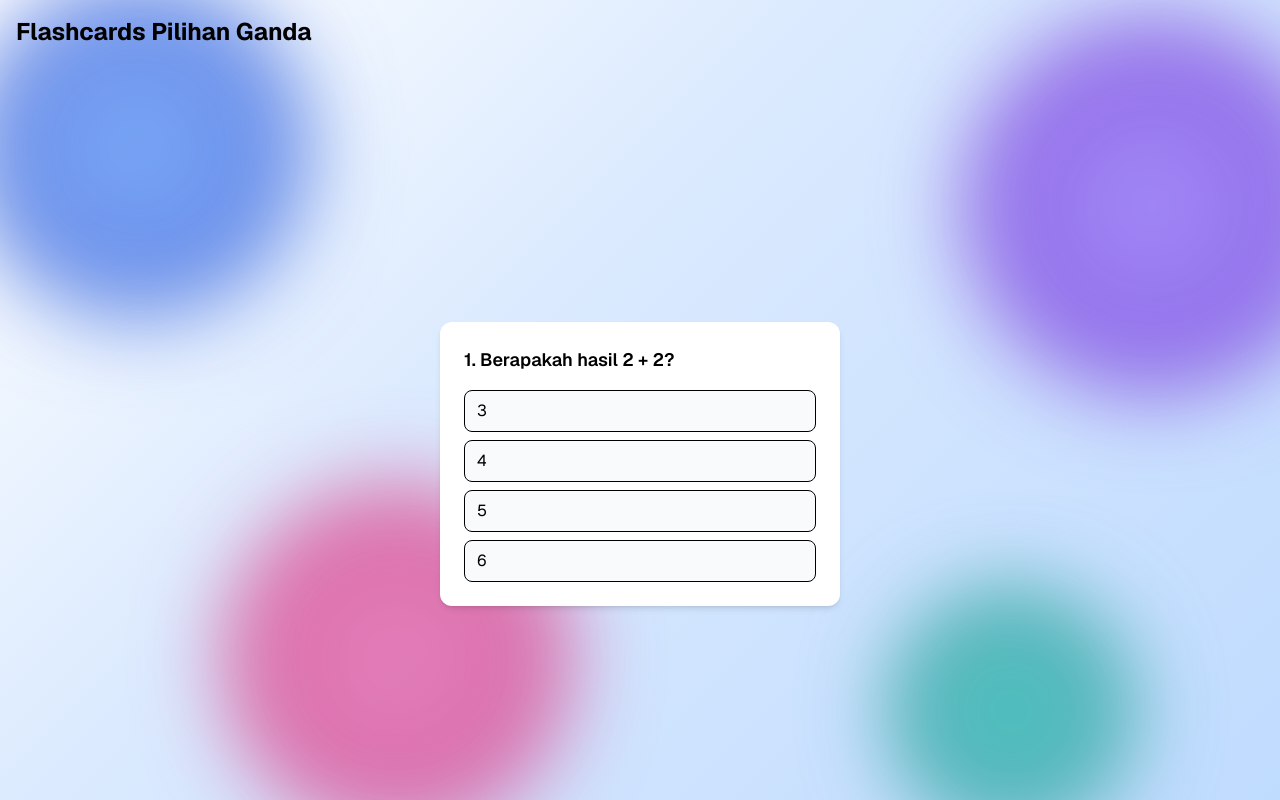
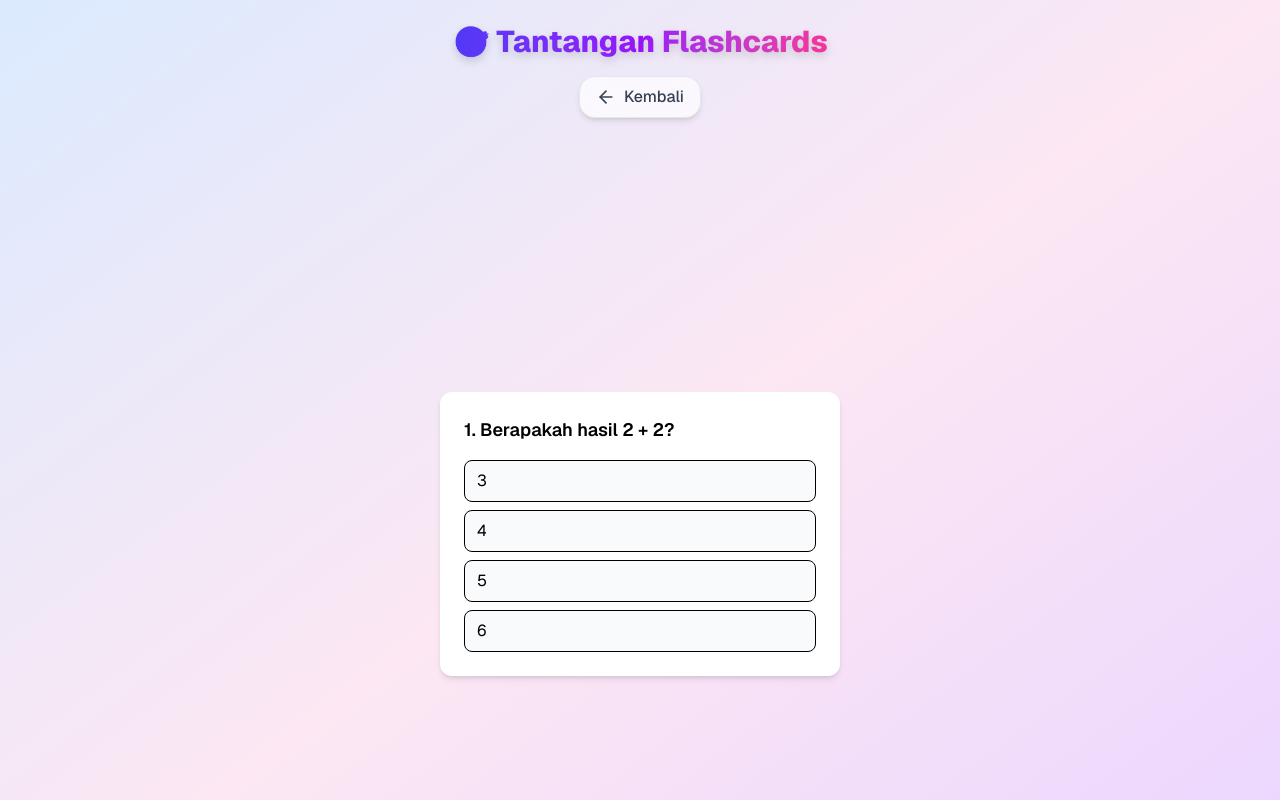
Before and after one commit to Buzzz16/DAY-ONE, a Next.js app: page /flashcards in a window 1280 px wide. Shown: the top 800 px of the page. Built offline with nearby package versions, Linux system fonts and the light colour scheme.

Commit message:
Menambahkan tombol back dan update UI flashcards

```diff
--- a/package.json
+++ b/package.json
@@ -11,7 +11,9 @@
   "dependencies": {
     "@ai-sdk/google": "^2.0.11",
     "ai": "^5.0.27",
+    "framer-motion": "^12.23.14",
     "katex": "^0.16.22",
+    "lucide-react": "^0.544.0",
     "mathjs": "^14.7.0",
     "next": "15.5.0",
     "react": "^19.1.0",
--- a/src/app/flashcards/page.tsx
+++ b/src/app/flashcards/page.tsx
@@ -1,38 +1,50 @@
+'use client';
+
+import { ArrowLeft } from "lucide-react";
+import { motion } from "framer-motion";
 import Flashcards from "../../components/Flashcards";
+import { useRouter } from "next/navigation";
 
 export default function FlashcardsPage() {
+  const router = useRouter();
+
   const sampleCards = [
-    {
-      question: "Berapakah hasil 2 + 2?",
-      options: ["3", "4", "5", "6"],
-      answer: "4",
-    },
-    {
-      question: "Hasil 5 × 6 adalah?",
-      options: ["30", "35", "25", "20"],
-      answer: "30",
-    },
-    {
-      question: "Berapakah akar kuadrat dari 81?",
-      options: ["7", "8", "9", "10"],
-      answer: "9",
-    },
-    {
-      question: "Bilangan prima terkecil adalah?",
-      options: ["0", "1", "2", "3"],
-      answer: "2",
-    },
-    {
-      question: "Hasil 12 ÷ 4 adalah?",
-      options: ["2", "3", "4", "5"],
-      answer: "3",
-    },
+    { question: "Berapakah hasil 2 + 2?", options: ["3", "4", "5", "6"], answer: "4" },
+    { question: "Hasil 5 × 6 adalah?", options: ["30", "35", "25", "20"], answer: "30" },
+    { question: "Berapakah akar kuadrat dari 81?", options: ["7", "8", "9", "10"], answer: "9" },
+    { question: "Bilangan prima terkecil adalah?", options: ["0", "1", "2", "3"], answer: "2" },
+    { question: "Hasil 12 ÷ 4 adalah?", options: ["2", "3", "4", "5"], answer: "3" },
   ];
 
   return (
-    <div className="p-4">
-      <h1 className="text-2xl font-bold mb-4 text-black">Flashcards Pilihan Ganda</h1>
-      <Flashcards cards={sampleCards} />
+    <div className="p-6 flex flex-col items-center gap-4 min-h-screen bg-gradient-to-br from-blue-100 via-pink-100 to-purple-200">
+      <motion.h1
+        initial={{ opacity: 0, y: -20 }}
+        animate={{ opacity: 1, y: 0 }}
+        transition={{ duration: 0.5 }}
+        className="text-3xl font-extrabold text-transparent bg-clip-text bg-gradient-to-r from-indigo-600 via-purple-600 to-pink-500 drop-shadow-lg"
+      >
+        🎯 Tantangan Flashcards
+      </motion.h1>
+
+      <motion.button
+        whileHover={{ scale: 1.05 }}
+        whileTap={{ scale: 0.95 }}
+        onClick={() => router.back()}
+        className="flex items-center gap-2 px-4 py-2 bg-white/70 hover:bg-white rounded-2xl shadow-md border border-gray-200 backdrop-blur-md transition duration-300"
+      >
+        <ArrowLeft className="w-5 h-5 text-gray-700" />
+        <span className="text-gray-700 font-medium">Kembali</span>
+      </motion.button>
+
+      <motion.div
+        initial={{ opacity: 0, scale: 0.95 }}
+        animate={{ opacity: 1, scale: 1 }}
+        transition={{ duration: 0.5 }}
+        className="w-full max-w-lg"
+      >
+        <Flashcards cards={sampleCards} />
+      </motion.div>
     </div>
   );
 }
```
Also changed, not shown: 2 other files (tests, documents, lock files or other folders).
